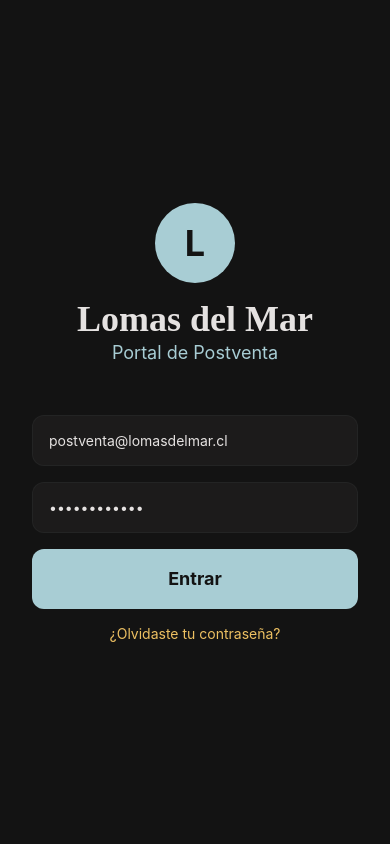
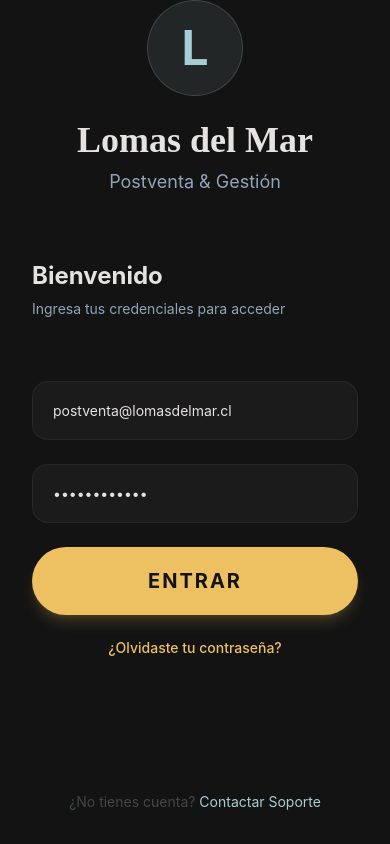
Before and after one commit to Nico-lab-cl/app-postventa-alimin, a React Native app: screen /Login in a window 390 px wide. Built offline with nearby package versions, Linux system fonts and the light colour scheme.

Commit message:
fix: refine login design and resolve cross-platform storage issues

```diff
--- a/src/screens/LoginScreen.tsx
+++ b/src/screens/LoginScreen.tsx
@@ -38,52 +38,65 @@ const LoginScreen = () => {
 
   return (
     <View className="flex-1 bg-[#131313] justify-center px-8">
-      <View className="items-center mb-12">
-        <View className="w-20 h-20 bg-[#a8cdd4] rounded-full justify-center items-center mb-4">
-          <Text className="text-[#131313] text-4xl font-bold">L</Text>
+      <View className="items-center mb-16">
+        <View className="w-24 h-24 bg-[#a8cdd4]/10 rounded-full justify-center items-center mb-6 border border-[#a8cdd4]/20">
+          <Text className="text-[#a8cdd4] text-5xl font-bold">L</Text>
         </View>
-        <Text className="text-[#E5E2E1] text-4xl font-bold font-[Outfit]">Lomas del Mar</Text>
-        <Text className="text-[#A8CDD4] text-lg font-[Inter]">Portal de Postventa</Text>
+        <Text className="text-[#E5E2E1] text-4xl font-bold text-center" style={{ fontFamily: 'Outfit' }}>
+          Lomas del Mar
+        </Text>
+        <Text className="text-[#94a3b8] text-lg mt-2" style={{ fontFamily: 'Inter' }}>
+          Postventa & Gestión
+        </Text>
       </View>
 
-      <View className="space-y-4">
-        <View>
+      <View className="space-y-6">
+        <View className="mb-10">
+          <Text className="text-[#E5E2E1] text-2xl font-bold mb-2">Bienvenido</Text>
+          <Text className="text-[#94a3b8]">Ingresa tus credenciales para acceder</Text>
+        </View>
+
+        <View className="mb-4">
           <TextInput
             placeholder="Email"
-            placeholderTextColor="#94a3b8"
+            placeholderTextColor="#414849"
             value={email}
             onChangeText={setEmail}
             autoCapitalize="none"
             keyboardType="email-address"
-            className="bg-[#1C1B1B] text-[#E5E2E1] p-4 rounded-xl border border-[#414849]/20"
+            className="bg-[#1C1B1B] text-[#E5E2E1] p-5 rounded-2xl border border-[#414849]/30 focus:border-[#a8cdd4]"
           />
         </View>
-        <View className="mt-4">
+        <View className="mb-8">
           <TextInput
-            placeholder="Password"
-            placeholderTextColor="#94a3b8"
+            placeholder="Contraseña"
+            placeholderTextColor="#414849"
             value={password}
             onChangeText={setPassword}
             secureTextEntry
-            className="bg-[#1C1B1B] text-[#E5E2E1] p-4 rounded-xl border border-[#414849]/20"
+            className="bg-[#1C1B1B] text-[#E5E2E1] p-5 rounded-2xl border border-[#414849]/30 focus:border-[#a8cdd4]"
           />
         </View>
 
         <TouchableOpacity
           onPress={handleLogin}
           disabled={loading}
-          className="bg-[#a8cdd4] p-4 rounded-xl mt-8 flex-row justify-center items-center"
+          className="bg-[#edc062] p-5 rounded-full flex-row justify-center items-center shadow-lg shadow-[#edc062]/20"
         >
           {loading ? (
             <ActivityIndicator color="#131313" />
           ) : (
-            <Text className="text-[#131313] text-center font-bold text-lg">Entrar</Text>
+            <Text className="text-[#131313] text-center font-bold text-xl uppercase tracking-widest">Entrar</Text>
           )}
         </TouchableOpacity>
 
-        <TouchableOpacity className="mt-4">
-          <Text className="text-[#EDC062] text-center">¿Olvidaste tu contraseña?</Text>
+        <TouchableOpacity className="mt-8">
+          <Text className="text-[#edc062] text-center font-medium">¿Olvidaste tu contraseña?</Text>
         </TouchableOpacity>
+      </View>
+
+      <View className="mt-auto mb-8">
+        <Text className="text-[#414849] text-center text-sm">¿No tienes cuenta? <Text className="text-[#a8cdd4]">Contactar Soporte</Text></Text>
       </View>
     </View>
   );
```
